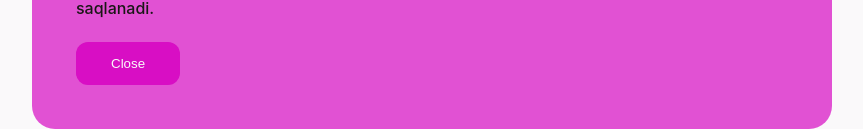
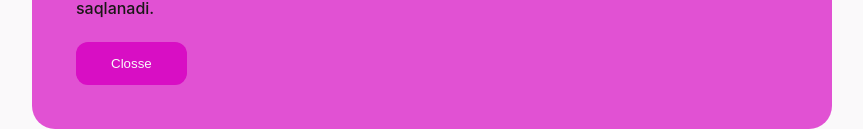
Before and after one commit to SamandarTurdiyev/reactt, a React (Create React App) app in the folder lesson2/: page / in a window 1280 px wide. Both pictures are taken after a click on the button "Open Modal!". Shown: the part 179-314 px from the top of the page, without its empty margins (12-875 px from the left). Built offline with nearby package versions, Linux system fonts and the light colour scheme.

Commit message:
lesson52

```diff
--- a/lesson2/src/components/ComponentA.jsx
+++ b/lesson2/src/components/ComponentA.jsx
@@ -48,7 +48,8 @@ console.log(props);
 
 
                 </p>
-                <button onClick={handleBox} className="box-part-btn">Close</button>
+                <button onClick={handleBox} className="box-part-btn">Closse</button>
+
                 </div>
              </div>
         </div>
```
